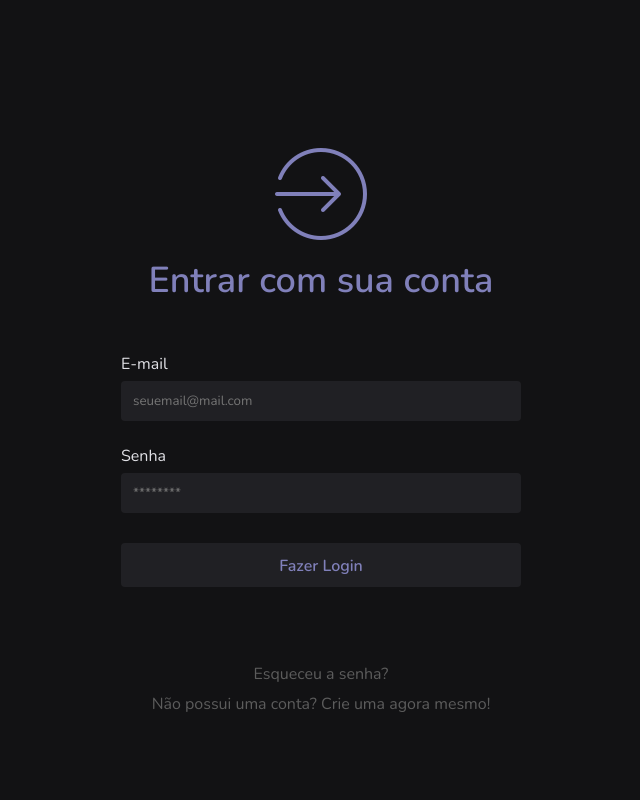
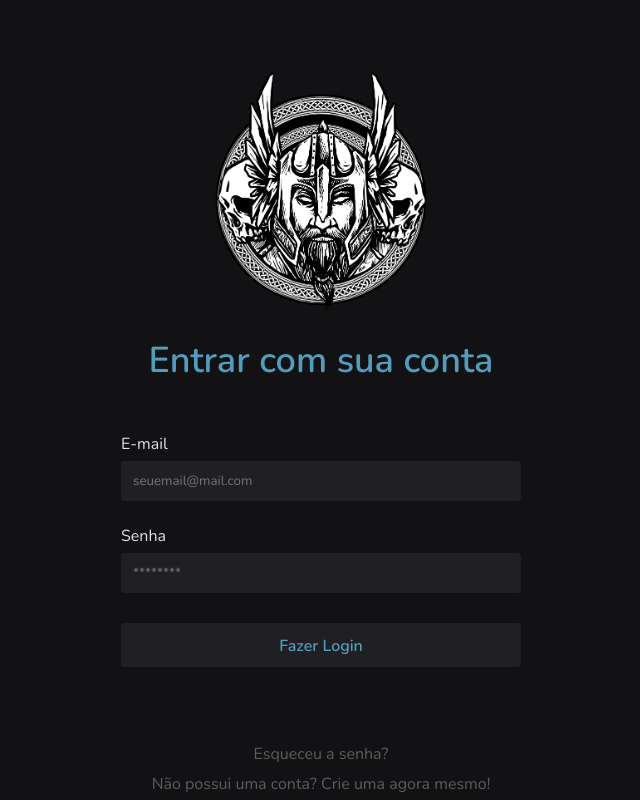
Before and after one commit to jsguillerme/login-page, a plain HTML site: page index.html in a window 1280 px wide. Shown: the whole page, without its empty margins (319-959 px from the left). Drawn offline with nearby package versions, Linux system fonts and the light colour scheme.

Commit message:
change image to login

```diff
--- a/index.html
+++ b/index.html
@@ -19,7 +19,7 @@
         <span class="progress"></span>
     </div>
     <header class="icon-login">
-        <img src="images/login-icon.png" alt="imagem representando um login, possui um circulo com uma seta central apontando para a direita">
+        <img src="images/nordic.png" alt="imagem representando um login, possui um circulo com uma seta central apontando para a direita">
         <p>Entrar com sua conta</p>
     </header>
 
--- a/style/style.css
+++ b/style/style.css
@@ -4,6 +4,7 @@
     border: 0;
     box-sizing: border-box;
     font-family: 'Nunito', sans-serif;
+
 }
 
 body {
@@ -76,8 +77,13 @@ body {
     align-items: center;
 }
 
+.icon-login img {
+    min-width: 260px;
+    width: 260px;
+}
+
 .icon-login p {
-    color: #8080ba;
+    color:  #529dbd;
     font-size: 36px;
     font-weight: 800;
     margin: 12px 0px 12px 0px;
@@ -119,7 +125,7 @@ body {
     cursor: pointer;
     height: 44px;
     width: 100%;
-    color: #8080ba;
+    color:  #529dbd;
     font-size: medium;
     font-weight: 800;
 }
```
Also changed, not shown: images/nordic.png (added).
